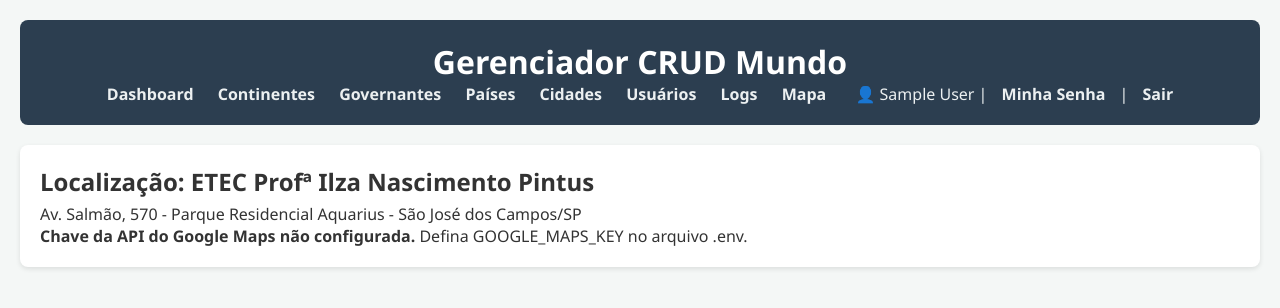
After one commit to Dinoquack15/Projeto-Web, a PHP site: page /mapa.php in a window 1280 px wide. The commit adds this page. Shown: the top 308 px of the page. Run offline with PHP 8.4, Linux system fonts and the light colour scheme; the visitor is signed in with stand-in values (Sample User, id 1).

Commit message:
13:18 30/10

```diff
--- /dev/null
+++ b/crud-mundo/config/google_maps.php
@@ -0,0 +1,14 @@
+<?php
+/**
+ * Chave de acesso à API Maps JavaScript do Google.
+ *
+ * A chave fica no arquivo .env (não versionado), na variável GOOGLE_MAPS_KEY.
+ * Use o .env.example como modelo.
+ * Atenção: a chave do Maps JavaScript fica visível no navegador. Por isso,
+ * restrinja-a aos endereços HTTP autorizados no Google Cloud Console.
+ */
+require_once __DIR__ . '/env.php';
+
+carregarEnv(dirname(__DIR__) . '/.env');
+
+$googleMapsKey = getenv('GOOGLE_MAPS_KEY') ?: '';
--- a/crud-mundo/index.php
+++ b/crud-mundo/index.php
@@ -25,6 +25,7 @@ $cidadeMaisPopulosa = $pdo->query("SELECT nome, populacao FROM cidades ORDER BY
             <a href="views/cidades/index.php">Cidades</a>
             <a href="views/usuarios/index.php">Usuários</a>
             <a href="views/logs/index.php">Logs</a>
+            <a href="mapa.php">Mapa</a>
                     <span style="color:#ecf0f1; margin-left:15px;">👤 <?= htmlspecialchars($_SESSION['usuario_nome']) ?> | <a href="views/usuarios/senha.php">Minha Senha</a> | <a href="views/login/logout.php">Sair</a></span>
         </nav>
     </header>
--- /dev/null
+++ b/crud-mundo/mapa.php
@@ -0,0 +1,90 @@
+<?php
+require_once 'config/auth.php';
+require_once 'config/google_maps.php';
+
+// Dados da unidade (coordenadas fixas nesta primeira versão).
+// Confira a posição exata no Google Maps (clique com o botão direito no local
+// e copie as coordenadas) e ajuste os valores abaixo, se necessário.
+$unidade = "ETEC Profª Ilza Nascimento Pintus";
+$endereco = "Av. Salmão, 570 - Parque Residencial Aquarius - São José dos Campos/SP";
+$latitude = -23.1896;
+$longitude = -45.8841;
+?>
+<!DOCTYPE html>
+<html lang="pt-br">
+<head>
+    <meta charset="UTF-8">
+    <meta name="viewport" content="width=device-width, initial-scale=1">
+    <title>CRUD Mundo - Mapa da ETEC</title>
+    <link rel="stylesheet" href="css/style.css">
+    <style>
+        #mapa {
+            width: 100%;
+            height: 480px;
+            border-radius: 8px;
+            margin-top: 15px;
+        }
+        .endereco-unidade {
+            margin: 5px 0 0;
+        }
+    </style>
+</head>
+<body>
+    <header>
+        <h1>Gerenciador CRUD Mundo</h1>
+        <nav>
+            <a href="index.php">Dashboard</a>
+            <a href="views/continentes/index.php">Continentes</a>
+            <a href="views/governantes/index.php">Governantes</a>
+            <a href="views/paises/index.php">Países</a>
+            <a href="views/cidades/index.php">Cidades</a>
+            <a href="views/usuarios/index.php">Usuários</a>
+            <a href="views/logs/index.php">Logs</a>
+            <a href="mapa.php">Mapa</a>
+                    <span style="color:#ecf0f1; margin-left:15px;">👤 <?= htmlspecialchars($_SESSION['usuario_nome']) ?> | <a href="views/usuarios/senha.php">Minha Senha</a> | <a href="views/login/logout.php">Sair</a></span>
+        </nav>
+    </header>
+
+    <div class="container">
+        <h2>Localização: <?= htmlspecialchars($unidade) ?></h2>
+        <p class="endereco-unidade"><?= htmlspecialchars($endereco) ?></p>
+
+        <?php if ($googleMapsKey === ''): ?>
+            <p><strong>Chave da API do Google Maps não configurada.</strong>
+            Defina GOOGLE_MAPS_KEY no arquivo .env.</p>
+        <?php else: ?>
+            <div id="mapa"></div>
+        <?php endif; ?>
+    </div>
+
+    <?php if ($googleMapsKey !== ''): ?>
+    <script>
+        function iniciarMapa() {
+            const localizacao = {
+                lat: <?= json_encode($latitude) ?>,
+                lng: <?= json_encode($longitude) ?>
+            };
+
+            const mapa = new google.maps.Map(
+                document.getElementById("mapa"),
+                {
+                    zoom: 15,
+                    center: localizacao
+                }
+            );
+
+            new google.maps.Marker({
+                position: localizacao,
+                map: mapa,
+                title: <?= json_encode($unidade) ?>
+            });
+        }
+    </script>
+
+    <script
+        src="https://maps.googleapis.com/maps/api/js?key=<?= urlencode($googleMapsKey) ?>&callback=iniciarMapa&loading=async"
+        async>
+    </script>
+    <?php endif; ?>
+</body>
+</html>
--- a/crud-mundo/views/cidades/index.php
+++ b/crud-mundo/views/cidades/index.php
@@ -27,6 +27,7 @@ $cidades = $pdo->query($sql)->fetchAll();
             <a href="index.php">Cidades</a>
             <a href="../usuarios/index.php">Usuários</a>
             <a href="../logs/index.php">Logs</a>
+            <a href="../../mapa.php">Mapa</a>
                     <span style="color:#ecf0f1; margin-left:15px;">👤 <?= htmlspecialchars($_SESSION['usuario_nome']) ?> | <a href="../usuarios/senha.php">Minha Senha</a> | <a href="../login/logout.php">Sair</a></span>
         </nav>
     </header>
--- a/crud-mundo/views/continentes/index.php
+++ b/crud-mundo/views/continentes/index.php
@@ -24,6 +24,7 @@ $continentes = $stmt->fetchAll();
             <a href="../cidades/index.php">Cidades</a>
             <a href="../usuarios/index.php">Usuários</a>
             <a href="../logs/index.php">Logs</a>
+            <a href="../../mapa.php">Mapa</a>
                     <span style="color:#ecf0f1; margin-left:15px;">👤 <?= htmlspecialchars($_SESSION['usuario_nome']) ?> | <a href="../usuarios/senha.php">Minha Senha</a> | <a href="../login/logout.php">Sair</a></span>
         </nav>
     </header>
--- a/crud-mundo/views/governantes/index.php
+++ b/crud-mundo/views/governantes/index.php
@@ -24,6 +24,7 @@ $governantes = $stmt->fetchAll();
             <a href="../cidades/index.php">Cidades</a>
             <a href="../usuarios/index.php">Usuários</a>
             <a href="../logs/index.php">Logs</a>
+            <a href="../../mapa.php">Mapa</a>
                     <span style="color:#ecf0f1; margin-left:15px;">👤 <?= htmlspecialchars($_SESSION['usuario_nome']) ?> | <a href="../usuarios/senha.php">Minha Senha</a> | <a href="../login/logout.php">Sair</a></span>
         </nav>
     </header>
--- a/crud-mundo/views/paises/index.php
+++ b/crud-mundo/views/paises/index.php
@@ -28,6 +28,7 @@ $paises = $stmt->fetchAll();
             <a href="../cidades/index.php">Cidades</a>
             <a href="../usuarios/index.php">Usuários</a>
             <a href="../logs/index.php">Logs</a>
+            <a href="../../mapa.php">Mapa</a>
                     <span style="color:#ecf0f1; margin-left:15px;">👤 <?= htmlspecialchars($_SESSION['usuario_nome']) ?> | <a href="../usuarios/senha.php">Minha Senha</a> | <a href="../login/logout.php">Sair</a></span>
         </nav>
     </header>
--- a/crud-mundo/views/usuarios/index.php
+++ b/crud-mundo/views/usuarios/index.php
@@ -27,6 +27,7 @@ $usuarios = $pdo->query(
             <a href="../cidades/index.php">Cidades</a>
             <a href="index.php">Usuários</a>
             <a href="../logs/index.php">Logs</a>
+            <a href="../../mapa.php">Mapa</a>
             <span style="color:#ecf0f1; margin-left:15px;">👤 <?= htmlspecialchars($_SESSION['usuario_nome']) ?> | <a href="senha.php">Minha Senha</a> | <a href="../login/logout.php">Sair</a></span>
         </nav>
     </header>
--- a/crud-mundo/views/usuarios/senha.php
+++ b/crud-mundo/views/usuarios/senha.php
@@ -90,6 +90,7 @@ if ($_SERVER['REQUEST_METHOD'] === 'POST') {
             <a href="../cidades/index.php">Cidades</a>
             <a href="index.php">Usuários</a>
             <a href="../logs/index.php">Logs</a>
+            <a href="../../mapa.php">Mapa</a>
             <span style="color:#ecf0f1; margin-left:15px;">👤 <?= htmlspecialchars($_SESSION['usuario_nome']) ?> | <a href="senha.php">Minha Senha</a> | <a href="../login/logout.php">Sair</a></span>
         </nav>
     </header>
```
Also changed, not shown: 1 other file.
